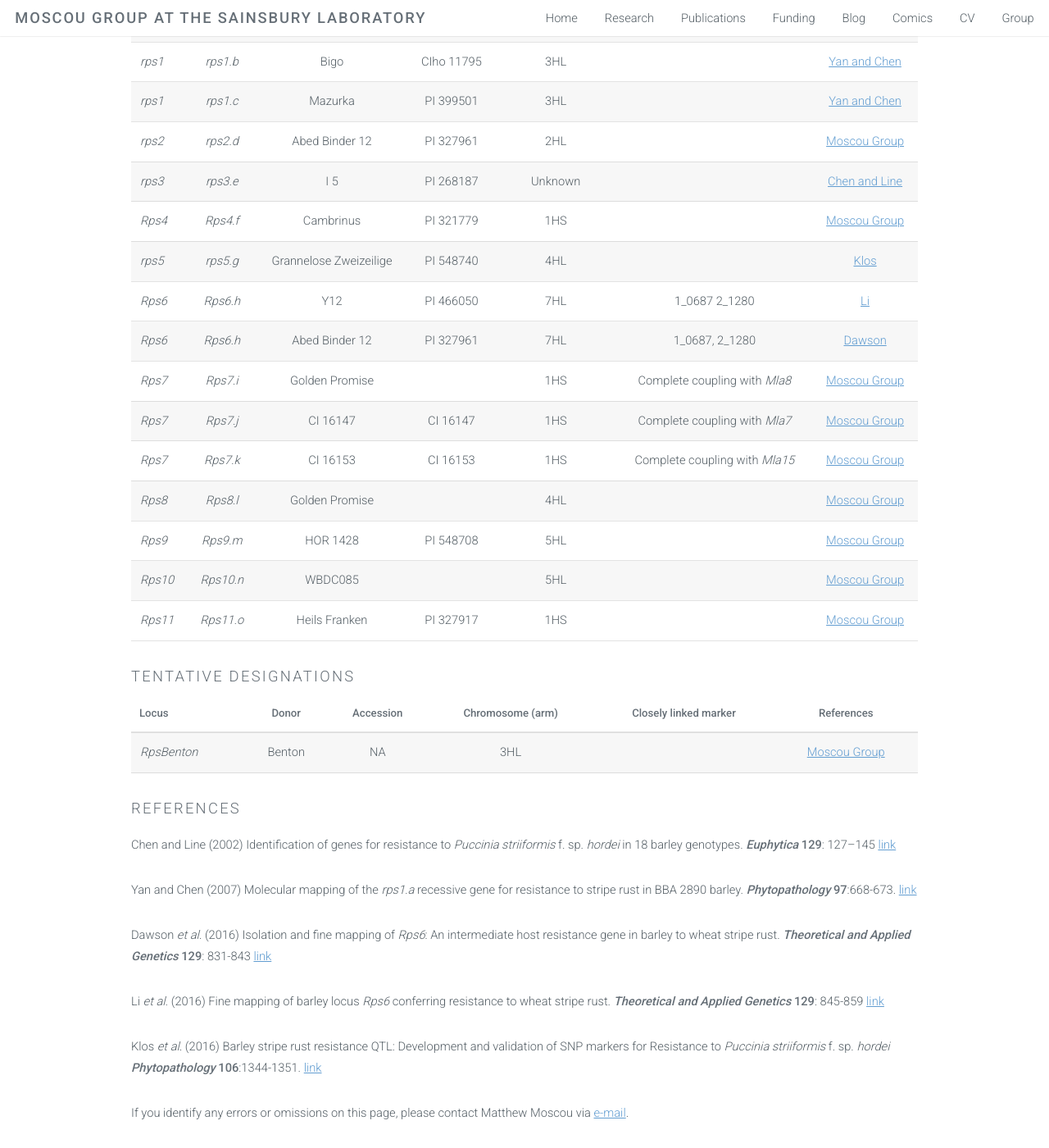
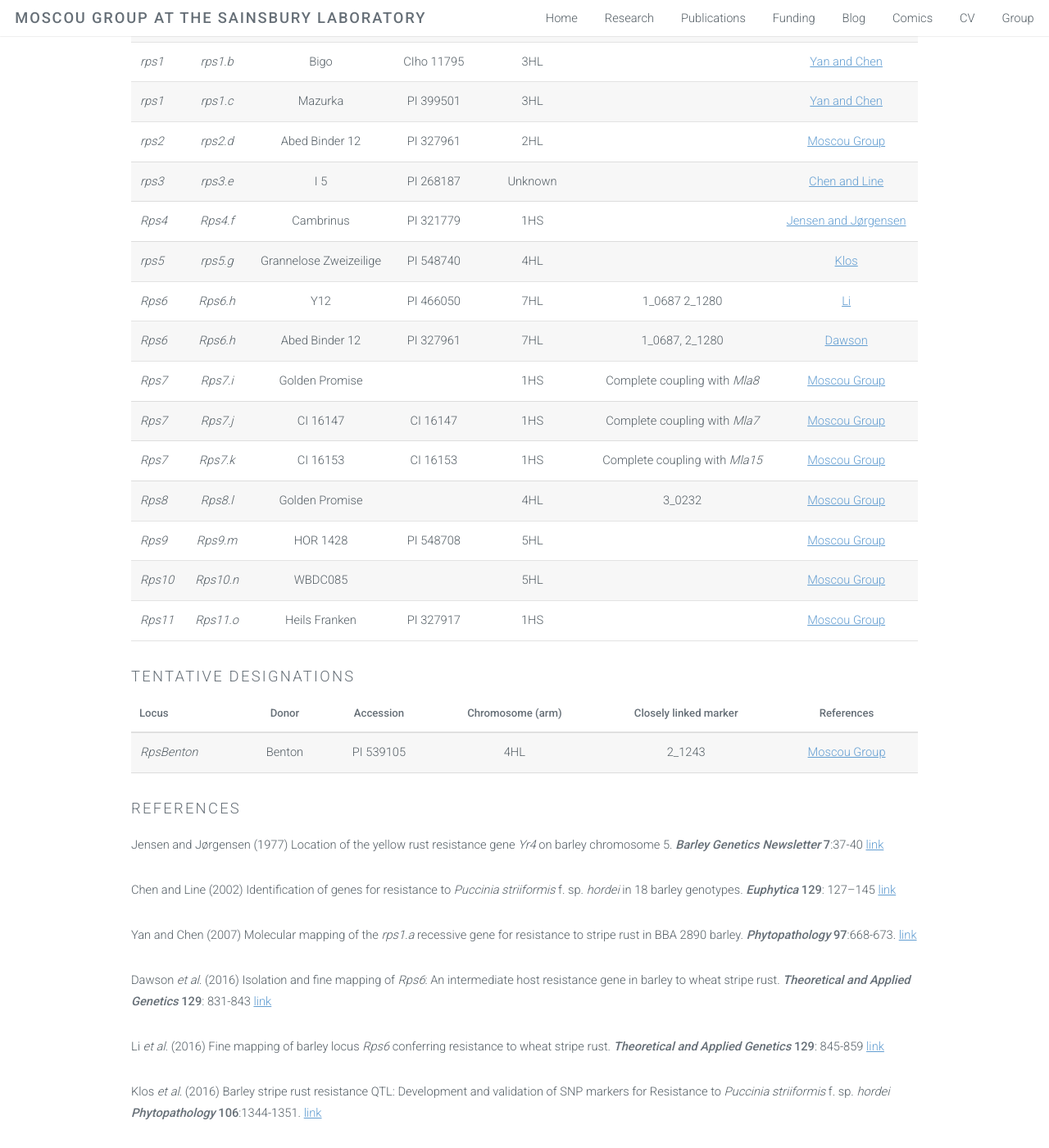
Before and after one commit to matthewmoscou/matthewmoscou.github.io, a Jekyll site: the page built from Genes.markdown, in a window 1280 px wide and 1400 px high, scrolled down 493 px. Shown: the whole window at 82% size. Built offline with Jekyll 4.4.1, drawn with Linux system fonts in a browser that asks for light colours.

Commit message:
20171229f updated

```diff
--- a/Genes.markdown
+++ b/Genes.markdown
@@ -13,14 +13,14 @@ permalink: /Genes/
 |*rps1* |*rps1.c* |Mazurka                |PI 399501 |      3HL       |                              |[Yan and Chen](https://doi.org/10.1094/PHYTO-97-6-0668)|
 |*rps2* |*rps2.d* |Abed Binder 12         |PI 327961 |      2HL       |                              |[Moscou Group](http://moscoulab.org)|
 |*rps3* |*rps3.e* |I 5                    |PI 268187 |  Unknown       |                              |[Chen and Line](https://doi.org/10.1023/A:1021585907493)|
-|*Rps4* |*Rps4.f* |Cambrinus              |PI 321779 |      1HS       |                              |[Moscou Group](http://moscoulab.org)|
+|*Rps4* |*Rps4.f* |Cambrinus              |PI 321779 |      1HS       |                              |[Jensen and Jørgensen](https://wheat.pw.usda.gov/ggpages/bgn/7/7p37.html)|
 |*rps5* |*rps5.g* |Grannelose Zweizeilige |PI 548740 |      4HL       |                              |[Klos](https://doi.org/10.1094/PHYTO-09-15-0225-R)|
 |*Rps6* |*Rps6.h* |Y12                    |PI 466050 |      7HL       | 1_0687  2_1280               |[Li](https://doi.org/10.1007/s00122-015-2663-1)|
 |*Rps6* |*Rps6.h* |Abed Binder 12         |PI 327961 |      7HL       | 1_0687, 2_1280               |[Dawson](https://doi.org/10.1007/s00122-015-2659-x)|
 |*Rps7* |*Rps7.i* |Golden Promise         |          |      1HS       |Complete coupling with *Mla8* |[Moscou Group](http://moscoulab.org)|
 |*Rps7* |*Rps7.j* |CI 16147               |CI 16147  |      1HS       |Complete coupling with *Mla7* |[Moscou Group](http://moscoulab.org)|
 |*Rps7* |*Rps7.k* |CI 16153               |CI 16153  |      1HS       |Complete coupling with *Mla15*|[Moscou Group](http://moscoulab.org)|
-|*Rps8* |*Rps8.l* |Golden Promise         |          |      4HL       |                              |[Moscou Group](http://moscoulab.org)|
+|*Rps8* |*Rps8.l* |Golden Promise         |          |      4HL       | 3_0232                       |[Moscou Group](http://moscoulab.org)|
 |*Rps9* |*Rps9.m* |HOR 1428               |PI 548708 |      5HL       |                              |[Moscou Group](http://moscoulab.org)|
 |*Rps10*|*Rps10.n*|WBDC085                |          |      5HL       |                              |[Moscou Group](http://moscoulab.org)|
 |*Rps11*|*Rps11.o*|Heils Franken          |PI 327917 |      1HS       |                              |[Moscou Group](http://moscoulab.org)|
@@ -29,10 +29,12 @@ permalink: /Genes/
 
 |Locus       |Donor                  |Accession |Chromosome (arm)|Closely linked marker         |References                          |
 |:-----------|:---------------------:|:--------:|:--------------:|:----------------------------:|:----------------------------------:|
-|*RpsBenton* |Benton                 |NA        |      3HL       |                              |[Moscou Group](http://moscoulab.org)|
+|*RpsBenton* |Benton                 |PI 539105 |      4HL       | 2_1243                       |[Moscou Group](http://moscoulab.org)|
 
 
 ### References
+Jensen and Jørgensen (1977) Location of the yellow rust resistance gene *Yr4* on barley chromosome 5. ***Barley Genetics Newsletter*** **7**:37-40 [link](https://wheat.pw.usda.gov/ggpages/bgn/7/7p37.html)
+
 Chen and Line (2002) Identification of genes for resistance to *Puccinia striiformis* f. sp. *hordei* in 18 barley genotypes. ***Euphytica*** **129**: 127–145 [link](https://doi.org/10.1023/A:1021585907493)
 
 Yan and Chen (2007) Molecular mapping of the *rps1.a* recessive gene for resistance to stripe rust in BBA 2890 barley. ***Phytopathology*** **97**:668-673. [link](https://doi.org/10.1094/PHYTO-97-6-0668)
```
Also changed, not shown: 2 other files.
